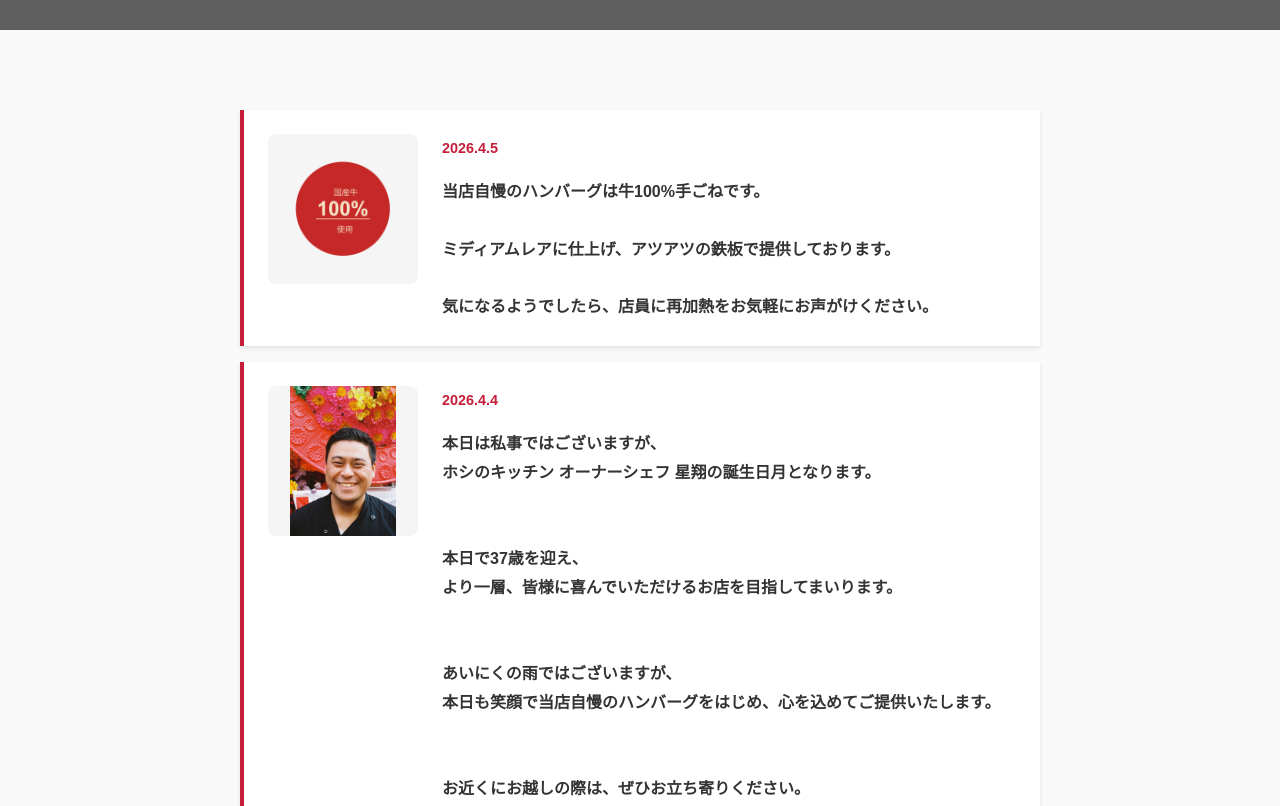
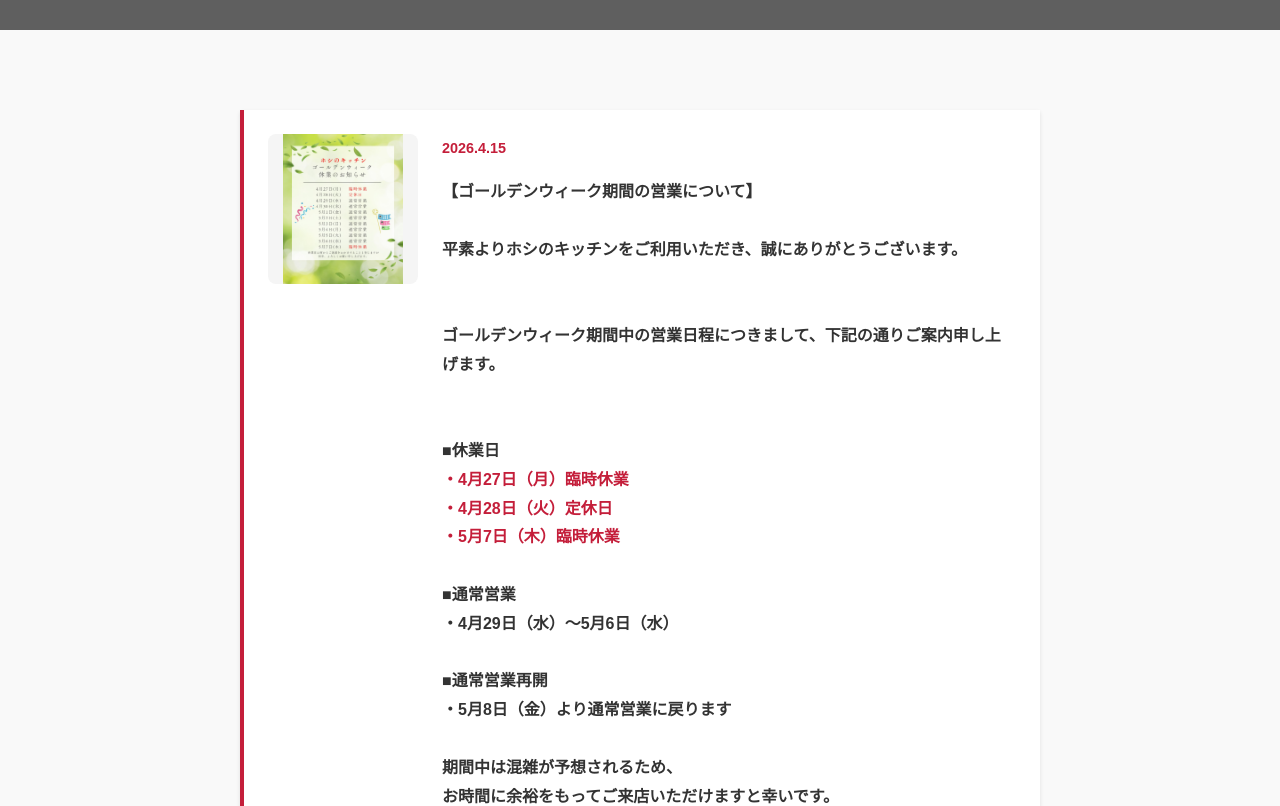
Before and after one commit to sakonkazuhiro/SRM, a Next.js app: page /notice in a window 1280 px wide. Shown: the part 340-1146 px from the top of the page. Built offline with nearby package versions, Linux system fonts and the light colour scheme; grey boxes are pictures that could not be loaded.

Commit message:
修正・追加

```diff
--- a/components/NoticeItem.module.css
+++ b/components/NoticeItem.module.css
@@ -72,6 +72,12 @@
   font-weight: bold;
 }
 
+/* ゴールデンウィーク等・休業日の行（.noticeContent p の color より優先） */
+.noticeContent p .restDayLine {
+  color: #c41e3a;
+  font-weight: bold;
+}
+
 .noticeTitle {
   color: #333;
   font-weight: bold;
--- a/components/NoticeItem.tsx
+++ b/components/NoticeItem.tsx
@@ -1,5 +1,6 @@
 'use client'
 
+import { Fragment } from 'react'
 import type { NoticeItem as NoticeItemType } from '@/data/notices'
 import AboutImageSlider from '@/components/AboutImageSlider'
 import { ClickableImage } from '@/components/ImageLightbox'
@@ -17,6 +18,19 @@ function splitContentWithHours(content: string): { before: string; lunch: string
   )
   if (!match) return null
   return { before: match[1], lunch: match[2], dinner: match[3], closed: match[4], after: match[5] }
+}
+
+/** 「■休業日」直下の・行を赤字用に分割（ゴールデンウィーク案内など） */
+function splitContentWithGwRestDays(content: string): { before: string; restLines: string[]; after: string } | null {
+  /** 最後の・行のあとは「改行＋（空行可）＋次の■見出し」— \n\n■ ではなく \n■ になるため \n+■ で受ける */
+  const m = content.match(/^([\s\S]*?\n\n■休業日\n)((?:・[^\n]+\n)+)(\n+■[\s\S]*)$/)
+  if (!m) return null
+  const restLines = m[2]
+    .trimEnd()
+    .split('\n')
+    .filter((line) => line.length > 0)
+  if (restLines.length === 0) return null
+  return { before: m[1], restLines, after: m[3] }
 }
 
 export default function NoticeItem({ notice }: NoticeItemProps) {
@@ -72,27 +86,44 @@ export default function NoticeItem({ notice }: NoticeItemProps) {
           </p>
         ) : notice.type === 'text' && notice.content ? (
           (() => {
-            const parsed = splitContentWithHours(notice.content)
-            if (parsed) {
+            const parsedHours = splitContentWithHours(notice.content)
+            if (parsedHours) {
               return (
                 <p className="breakAfterPeriod">
-                  {breakAfterPeriod(parsed.before)}
+                  {breakAfterPeriod(parsedHours.before)}
                   <br /><br />
                   営業時間<br />
                   <span className={styles.hoursLine}>
                     <span className={styles.hoursLabel}>ランチ</span><span className={styles.hoursColon}>：</span>
-                    <strong className={styles.hoursNum}>{parsed.lunch}</strong>
+                    <strong className={styles.hoursNum}>{parsedHours.lunch}</strong>
                   </span><br />
                   <span className={styles.hoursLine}>
                     <span className={styles.hoursLabel}>ディナー</span><span className={styles.hoursColon}>：</span>
-                    <strong className={styles.hoursNum}>{parsed.dinner}</strong>
+                    <strong className={styles.hoursNum}>{parsedHours.dinner}</strong>
                   </span><br />
                   <span className={styles.hoursLine}>
                     <span className={styles.hoursLabel}>定休日</span><span className={styles.hoursColon}>：</span>
-                    <span className={styles.closedDay}>{parsed.closed}</span>
+                    <span className={styles.closedDay}>{parsedHours.closed}</span>
                   </span>
                   <br /><br />
-                  {breakAfterPeriod(parsed.after)}
+                  {breakAfterPeriod(parsedHours.after)}
+                </p>
+              )
+            }
+            const parsedGw = splitContentWithGwRestDays(notice.content)
+            if (parsedGw) {
+              return (
+                <p className="breakAfterPeriod">
+                  {breakAfterPeriod(parsedGw.before)}
+                  {parsedGw.restLines.map((line, i) => (
+                    <Fragment key={i}>
+                      <span className={styles.restDayLine}>{line}</span>
+                      {i < parsedGw.restLines.length - 1 ? <br /> : null}
+                    </Fragment>
+                  ))}
+                  <br />
+                  <br />
+                  {breakAfterPeriod(parsedGw.after.replace(/^\n+/, ''))}
                 </p>
               )
             }
--- a/data/notices.ts
+++ b/data/notices.ts
@@ -20,6 +20,14 @@ export type NoticeItem = {
 /** お知らせ一覧（ホーム・お知らせページで共通利用）
  * 画像付きはサムネが 150×150px で表示。追加時は正方形に近い素材（例 300×300px 以上）を推奨。 */
 export const notices: NoticeItem[] = [
+  {
+    date: '2026.4.15',
+    image: '/images/news/B471B5D4-92B3-49D0-B197-6667D43DA673.png',
+    imageAlt: 'ゴールデンウィーク期間の営業について',
+    type: 'text',
+    content:
+      '【ゴールデンウィーク期間の営業について】\n\n平素よりホシのキッチンをご利用いただき、誠にありがとうございます。\n\nゴールデンウィーク期間中の営業日程につきまして、下記の通りご案内申し上げます。\n\n■休業日\n・4月27日（月）臨時休業\n・4月28日（火）定休日\n・5月7日（木）臨時休業\n\n■通常営業\n・4月29日（水）〜5月6日（水）\n\n■通常営業再開\n・5月8日（金）より通常営業に戻ります\n\n期間中は混雑が予想されるため、\nお時間に余裕をもってご来店いただけますと幸いです。\n\nお客様にはご不便をおかけいたしますが、\n何卒ご理解のほどよろしくお願い申し上げます。',
+  },
   {
     date: '2026.4.5',
     image: '/images/news/100.png',
```
Also changed, not shown: app/reviews/page.tsx (+9 -0 lines), public/images/news/B471B5D4-92B3-49D0-B197-6667D43DA673.png (added).
